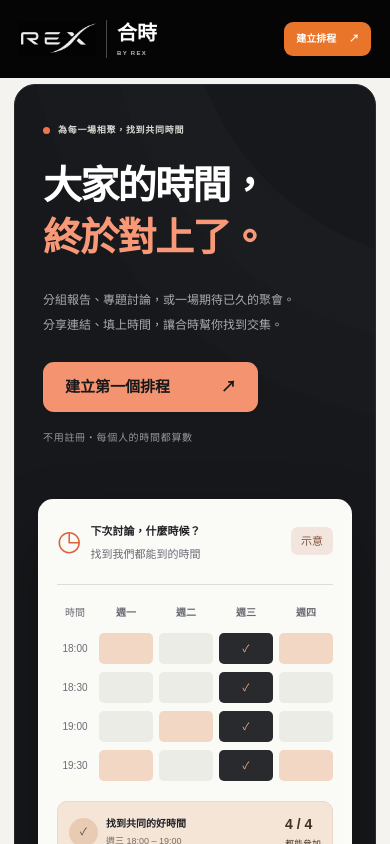
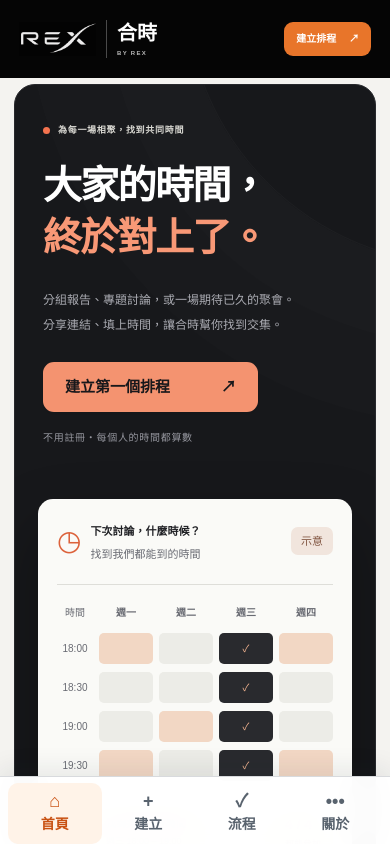
Before and after one commit to Rouyu07/shared-time-scheduler, a Next.js app: page / in a window 390 px wide. Shown: the top 844 px of the page. Built offline with nearby package versions, Linux system fonts and the light colour scheme.

Commit message:
fix: add global mobile bottom navigation

```diff
--- a/src/app/brand.css
+++ b/src/app/brand.css
@@ -1339,8 +1339,15 @@ footer {
 }
 
 @media (max-width: 720px) {
-  .workspace {
-    padding-bottom: calc(104px + env(safe-area-inset-bottom));
+  body {
+    padding-bottom: calc(84px + env(safe-area-inset-bottom));
+  }
+
+  main,
+  footer,
+  .save-bar,
+  .vote-submit-bar {
+    scroll-margin-bottom: calc(88px + env(safe-area-inset-bottom));
   }
 
   .workspace > .tabs {
@@ -1360,6 +1367,7 @@ footer {
     background: rgba(255, 255, 255, 0.98);
     box-shadow: 0 -8px 24px rgba(31, 41, 51, 0.08);
     backdrop-filter: blur(14px);
+    -webkit-backdrop-filter: blur(14px);
   }
 
   .mobile-bottom-nav a {
--- a/src/app/layout.tsx
+++ b/src/app/layout.tsx
@@ -1,11 +1,17 @@
-import type { Metadata } from "next";
+import type { Metadata, Viewport } from "next";
 import Link from "next/link";
+import MobileNavigation from "@/components/mobile-navigation";
 import "./globals.css";
 import "./brand.css";
 export const metadata: Metadata = {
   title: "合時｜REX",
   description: "讓每個人的時間，找到交集。免註冊的多人共同時間排程。",
   robots: { index: false, follow: false },
+};
+export const viewport: Viewport = {
+  width: "device-width",
+  initialScale: 1,
+  viewportFit: "cover",
 };
 export default function RootLayout({
   children,
@@ -32,7 +38,8 @@ export default function RootLayout({
           </nav>
         </header>
         {children}
-        <footer>
+        <MobileNavigation />
+        <footer id="about">
           <div className="footer-brand">
             <span className="rex-logo">
               <img src="/rex-logo.png" alt="REX 開發團隊" />
--- a/src/app/page.tsx
+++ b/src/app/page.tsx
@@ -63,7 +63,7 @@ export default function Home() {
           </strong>
         </div>
       </section>
-      <section className="steps">
+      <section className="steps" id="how-it-works">
         <article>
           <span>01 / 建立</span>
           <h2>一個連結，邀請大家</h2>
--- /dev/null
+++ b/src/components/mobile-navigation.tsx
@@ -0,0 +1,42 @@
+"use client";
+
+import Link from "next/link";
+import { usePathname } from "next/navigation";
+
+const publicItems = [
+  { href: "/", label: "首頁", icon: "⌂" },
+  { href: "/s/new", label: "建立", icon: "+" },
+  { href: "/#how-it-works", label: "流程", icon: "✓" },
+  { href: "/#about", label: "關於", icon: "•••" },
+];
+
+export default function MobileNavigation() {
+  const pathname = usePathname();
+  const isScheduleWorkspace = /^\/s\/[^/]+/.test(pathname) && pathname !== "/s/new";
+
+  if (isScheduleWorkspace) return null;
+
+  return (
+    <nav
+      className="mobile-bottom-nav public-mobile-navigation"
+      aria-label="手機主導覽"
+    >
+      {publicItems.map((item) => {
+        const active =
+          item.href === "/s/new"
+            ? pathname === "/s/new"
+            : item.href === "/"
+              ? pathname === "/"
+              : false;
+        return (
+          <Link href={item.href} aria-current={active ? "page" : undefined} key={item.href}>
+            <span className="nav-icon" aria-hidden="true">
+              {item.icon}
+            </span>
+            {item.label}
+          </Link>
+        );
+      })}
+    </nav>
+  );
+}
```
Also changed, not shown: 2 other files (tests, documents, lock files or other folders).
